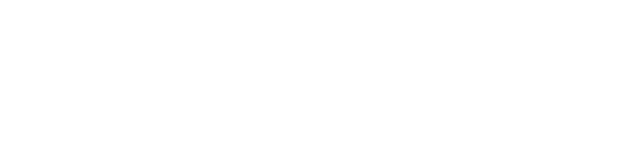
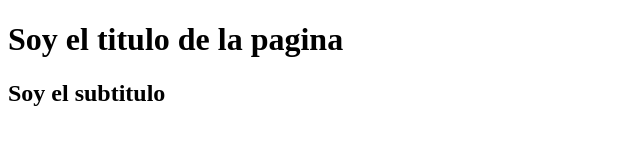
Before and after one commit to valenmartino/Primer-repo, a plain HTML site: page index.html in a window 1280 px wide. Shown: the whole page, without its empty margins (0-640 px from the left). Drawn offline with Linux system fonts and the light colour scheme.

Commit message:
Version 2 agregue un subtitulo

```diff
--- a/index.html
+++ b/index.html
@@ -6,6 +6,7 @@
     <title>Document</title>
 </head>
 <body>
-
+    <h1>Soy el titulo de la pagina</h1>
+    <h2>Soy el subtitulo</h2>
 </body>
 </html>
```
Also changed, not shown: archivo-secreto.txt (deleted).
